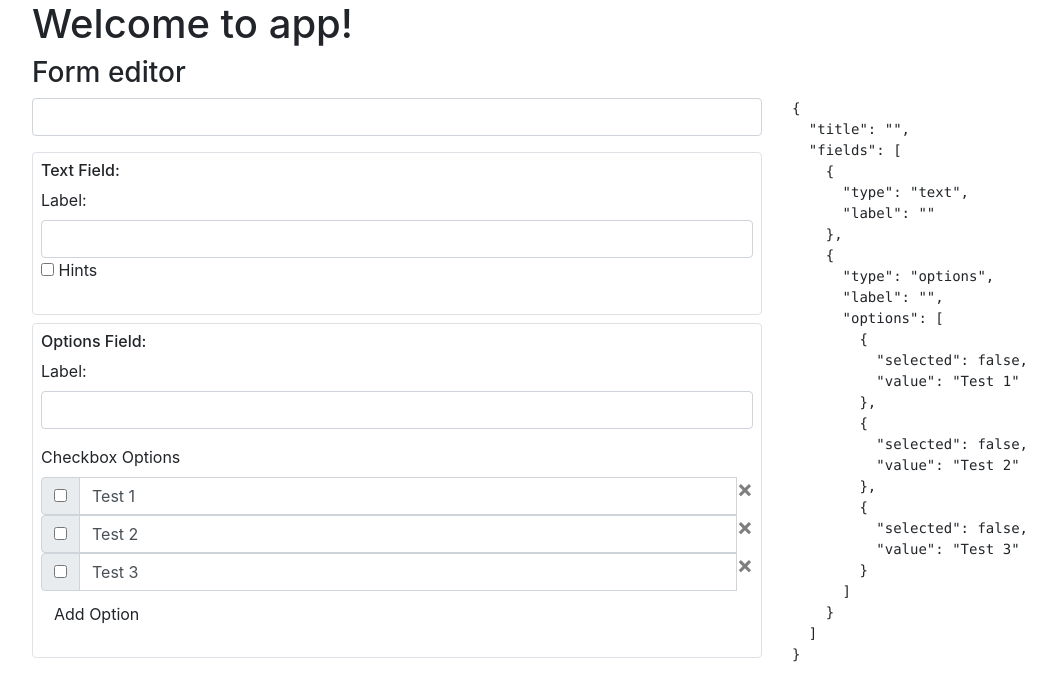
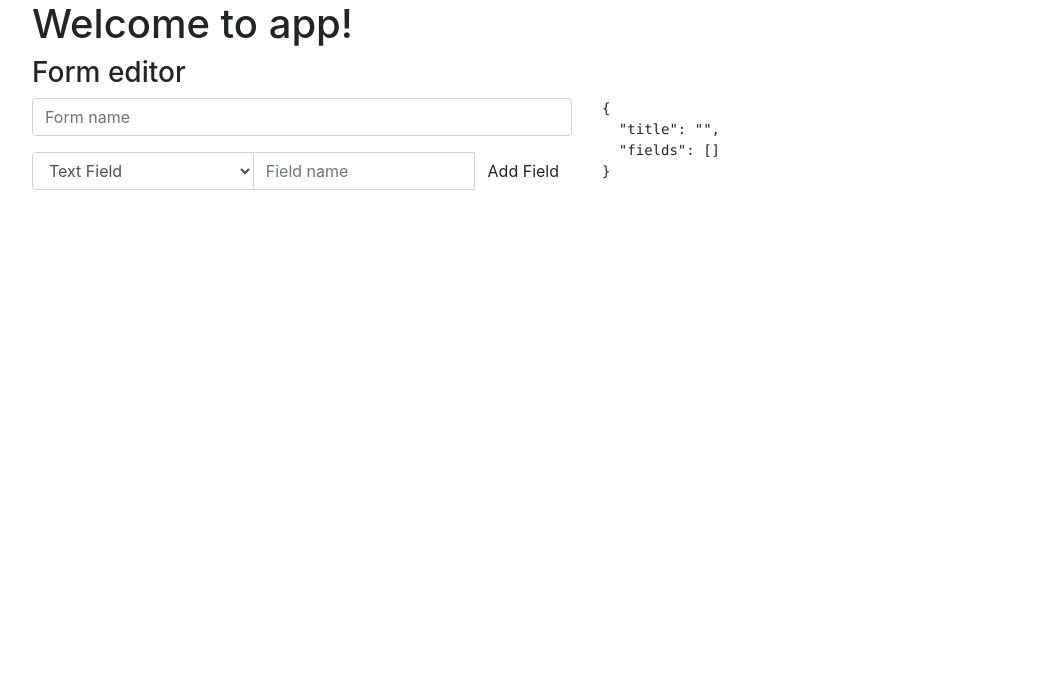
Before and after one commit to ev45ive/eduweb-angular-wzorce, an Angular app: page / in a window 1280 px wide. Shown: the top 700 px of the page, without its empty margins (53-1109 px from the left). Built offline with nearby package versions, Linux system fonts and the light colour scheme.

Commit message:
form components

```diff
--- /dev/null
+++ b/src/app/forms-editor/editors/options-field.component.ts
@@ -0,0 +1,63 @@
+import { Component, OnInit, Input } from '@angular/core';
+import { FormArray, AbstractControl, FormBuilder } from '@angular/forms';
+
+@Component({
+  selector: 'options-field',
+  template: `
+    <h6>Options Field:</h6>
+    <div class="form-group" [formGroup]="control">
+      <label>Label:</label>
+      <input type="text" class="form-control" formControlName="label">
+    </div>
+    <div class="form-group">
+      <label>Checkbox Options</label>
+      <div class="input-group"
+        *ngFor="let option of getControlsList(control.get('options')); let i = index" [formGroup]="option">
+        <div class="input-group-prepend">
+            <div class="input-group-text">
+              <input type="checkbox" class="form-check" formControlName="selected">
+          </div>
+        </div>
+        <input type="text" class="form-control" formControlName="value">
+        <span class="close" (click)="removeOption(control.get('options'), i)">&times;</span>
+      </div>
+      <button class="btn mt-1" (click)="addOption(control.get('options'))">Add Option</button>
+    </div>
+  `,
+  styles: []
+})
+export class OptionsFieldComponent implements OnInit {
+
+  @Input()
+  control
+
+  constructor(private fb:FormBuilder) { }
+
+
+  addOption(options: FormArray){
+    options.push( this.createOption() )
+  }
+
+  removeOption(options: FormArray, index:number){
+    options.removeAt(index)
+  }
+
+  getControlsList(fields:AbstractControl){
+    if(!(fields instanceof FormArray)){
+      return []
+    }
+    return fields.controls
+  }
+
+
+  createOption(defaultValue = '', selected = false){
+    return this.fb.group({
+      selected: this.fb.control(selected),
+      value: this.fb.control(defaultValue)
+    })
+  }
+
+  ngOnInit() {
+  }
+
+}
--- /dev/null
+++ b/src/app/forms-editor/editors/text-field.component.ts
@@ -0,0 +1,38 @@
+import { Component, OnInit, Input } from '@angular/core';
+import { FormGroup, FormBuilder } from '@angular/forms';
+
+@Component({
+  selector: 'text-field',
+  template: `
+
+  <h6>Text Field:</h6>
+  <div class="form-group" [formGroup]="control">
+    <label>Label:</label>
+    <input type="text" class="form-control" formControlName="label">
+    <label><input type="checkbox" (change)="addHints(control, $event.target.checked)"> Hints </label>
+    <div *ngIf="control.get('hints')">
+      <input type="text" class="form-control" formControlName="hints">
+    </div>
+  </div>
+  `,
+  styles: []
+})
+export class TextFieldComponent implements OnInit {
+
+  @Input()
+  control
+
+  constructor(private fb:FormBuilder) { }
+
+  ngOnInit() {
+  }
+
+  addHints(field:FormGroup, checked:boolean){
+    if(checked){
+      field.addControl('hints', this.fb.control(''))
+    }else{
+      field.removeControl('hints')
+    }
+  }
+
+}
--- a/src/app/forms-editor/form-creator.component.ts
+++ b/src/app/forms-editor/form-creator.component.ts
@@ -8,54 +8,40 @@ import { FormControl, FormGroup, AbstractControl, FormArray, FormBuilder } from
       <div class="col">
       <form [formGroup]="formDefinition">
         <div class="form-group">
-          <input type="text" class="form-control" formControlName="title">
+          <input type="text" class="form-control" formControlName="title" placeholder="Form name">
         </div>
 
-        <div *ngFor="let field of getControlsList(this.formDefinition.get('fields'))" class="border rounded p-2 mb-2">
+        <div *ngFor="let field of getControlsList(this.formDefinition.get('fields')); let i = index" class="border rounded p-2 mb-2">
+
+          <div class="close float-right pr-2" (click)="removeField(this.formDefinition.get('fields'),i)">&times;</div>
           <div [ngSwitch]="field.get('type').value">
 
             <div *ngSwitchCase=" 'text' ">
-              <h6>Text Field:</h6>
-              <div class="form-group" [formGroup]="field">
-                <label>Label:</label>
-                <input type="text" class="form-control" formControlName="label">
-                <label><input type="checkbox" (change)="addHints(field, $event.target.checked)"> Hints </label>
-                <div *ngIf="field.get('hints')">
-                  <input type="text" class="form-control" formControlName="hints">
-                </div>
-              </div>
+              <text-field [control]="field"></text-field>
             </div>
 
             <div *ngSwitchCase=" 'options' ">
-              <h6>Options Field:</h6>
-              <div class="form-group" [formGroup]="field">
-                <label>Label:</label>
-                <input type="text" class="form-control" formControlName="label">
-              </div>
-              <div class="form-group">
-                <label>Checkbox Options</label>
-                <div class="input-group"
-                  *ngFor="let option of getControlsList(field.get('options')); let i = index" [formGroup]="option">
-                  <div class="input-group-prepend">
-                      <div class="input-group-text">
-                        <input type="checkbox" class="form-check" formControlName="selected">
-                    </div>
-                  </div>
-                  <input type="text" class="form-control" formControlName="value">
-                  <span class="close" (click)="removeOption(field.get('options'), i)">&times;</span>
-                </div>
-                <button class="btn mt-1" (click)="addOption(field.get('options'))">Add Option</button>
-              </div>
-
+              <options-field [control]="field"></options-field>
             </div>
           </div>
         </div>
+
+        <div class="input-group my-2" [formGroup]="createField">
+          <select formControlName="type" class="form-control">
+            <option value="text">Text Field</option>
+            <option value="options">Options Field</option>
+          </select>
+          <input type="text" class="form-control" placeholder="Field name" formControlName="name">
+          <button (click)="addField()" class="btn">Add Field</button>
+        </div>
+
+
 
       </form>
 
 
       </div>
-      <div class="col-4">
+      <div class="col-6">
         <pre>{{formDefinition.value | json }}</pre>
       </div>
     </div>
@@ -66,51 +52,59 @@ export class FormCreatorComponent implements OnInit {
 
   formDefinition: FormGroup
 
+  createField: FormGroup
+
+  addField(){
+    const fields = this.formDefinition.get('fields') as FormArray
+    const fieldDefinition = this.createField.value
+    if(!fieldDefinition.name){
+      return
+    }
+    switch(fieldDefinition.type){
+      case 'options':
+        fields.push(this.createOptionsField(fieldDefinition))
+      break;
+      case 'text':
+      default:
+        fields.push(this.createTextField(fieldDefinition))
+    }
+    this.createField.reset({
+      type:'text'
+    })
+  }
+
+  removeField(fields: FormArray, index: number){
+    fields.removeAt(index)
+  }
+
   constructor(private fb:FormBuilder) {
+
+    this.createField = this.fb.group({
+      name: this.fb.control(''),
+      type: this.fb.control('text')
+    })
 
     this.formDefinition = this.fb.group({
       title: this.fb.control(''),
-      fields: this.fb.array([
-        this.createTextField(),
-        this.createOptionsField()
-      ])
+      fields: this.fb.array([])
     })
   }
 
-  createTextField(){
+  createTextField({name, label = ''}){
     return this.fb.group({
       type: this.fb.control('text'),
-      label: this.fb.control(''),
-      // hints: this.fb.control('')
+      name: this.fb.control(name),
+      label: this.fb.control(label),
     })
   }
 
-  addHints(field:FormGroup, checked:boolean){
-    if(checked){
-      field.addControl('hints', this.fb.control(''))
-    }else{
-      field.removeControl('hints')
-    }
-  }
 
-  createOptionsField(){
+  createOptionsField({ name, label = '' }){
     return this.fb.group({
       type: this.fb.control('options'),
       label: this.fb.control(''),
-      options: this.fb.array([
-        this.createOption('Test 1'),
-        this.createOption('Test 2'),
-        this.createOption('Test 3'),
-      ])
+      options: this.fb.array([])
     })
-  }
-
-  addOption(options: FormArray){
-    options.push( this.createOption() )
-  }
-
-  removeOption(options: FormArray, index:number){
-    options.removeAt(index)
   }
 
   getControlsList(fields:AbstractControl){
@@ -127,6 +121,7 @@ export class FormCreatorComponent implements OnInit {
     })
   }
 
+
   ngOnInit() {
   }
 
--- a/src/app/forms-editor/forms-editor.module.ts
+++ b/src/app/forms-editor/forms-editor.module.ts
@@ -3,7 +3,9 @@ import { CommonModule } from '@angular/common';
 import { FormsEditorComponent } from './forms-editor.component';
 import { FormFieldEditorComponent } from './form-field-editor.component';
 import { FormsModule, ReactiveFormsModule } from '@angular/forms';
-import { FormCreatorComponent } from './form-creator.component'
+import { FormCreatorComponent } from './form-creator.component';
+import { TextFieldComponent } from './editors/text-field.component';
+import { OptionsFieldComponent } from './editors/options-field.component'
 
 @NgModule({
   imports: [
@@ -11,7 +13,7 @@ import { FormCreatorComponent } from './form-creator.component'
     FormsModule,
     ReactiveFormsModule
   ],
-  declarations: [FormsEditorComponent, FormFieldEditorComponent, FormCreatorComponent],
+  declarations: [FormsEditorComponent, FormFieldEditorComponent, FormCreatorComponent, TextFieldComponent, OptionsFieldComponent],
   exports: [FormsEditorComponent]
 })
 export class FormsEditorModule { }
```
